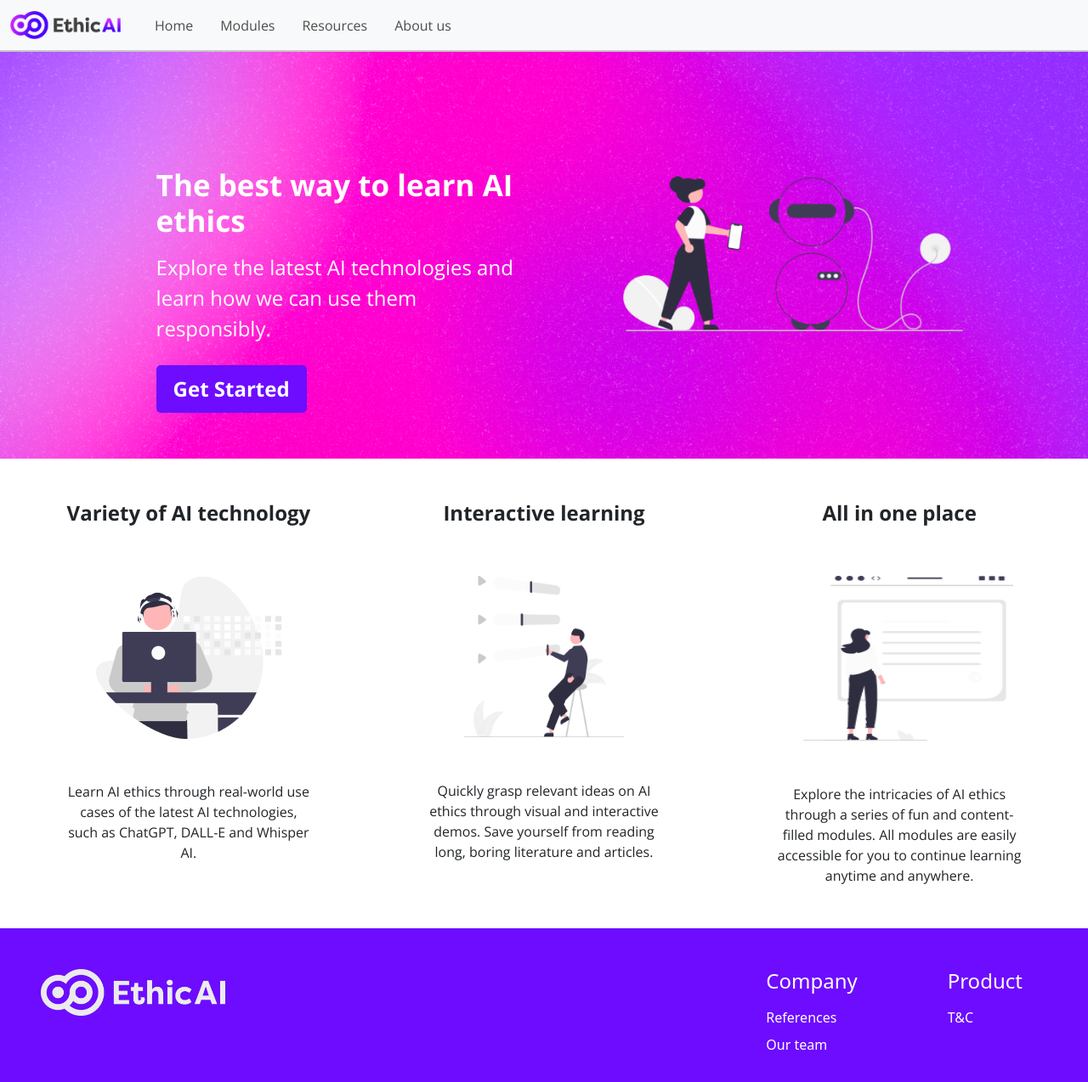
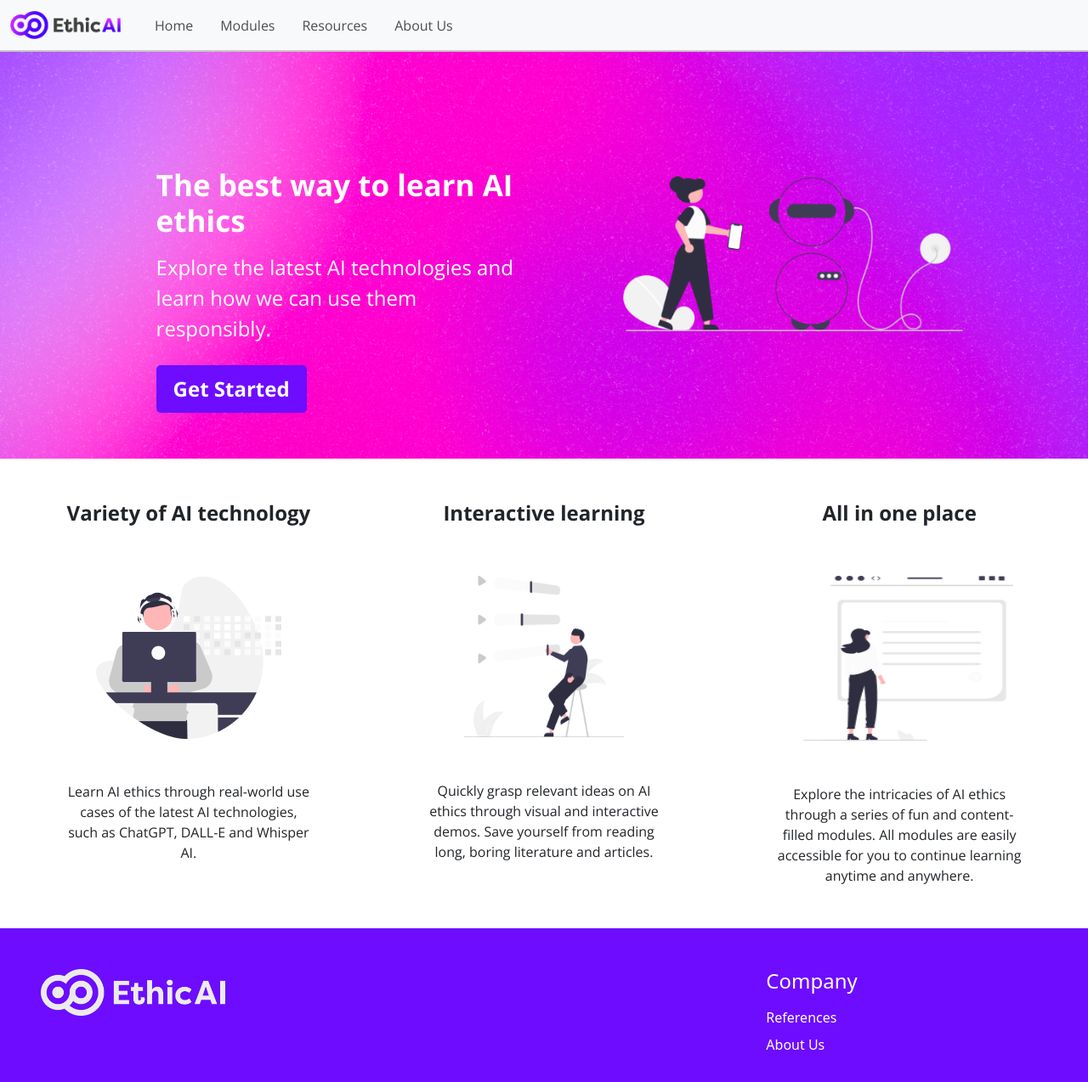
Before and after one commit to harslash/EthicAI, a Vue app in the folder project/ethicai-spa/: page / in a window 1280 px wide. Shown: the top 1274 px of the page at 85% size. Built offline with nearby package versions, Linux system fonts and the light colour scheme.

Commit message:
Updated nav bar and footer

```diff
--- a/project/ethicai-spa/src/components/reusable/nav-bar.vue
+++ b/project/ethicai-spa/src/components/reusable/nav-bar.vue
@@ -32,7 +32,9 @@
                     <a class="nav-link active" aria-current="page" href="#">Resources</a>
                 </li>
                 <li class="nav-item">
-                    <a class="nav-link active" aria-current="page" href="#">About us</a>
+                     <router-link class="nav-link" to="/about-us">
+                           About Us
+                    </router-link>
                 </li>
             </ul>
 
--- a/project/ethicai-spa/src/components/reusable/page-footer.vue
+++ b/project/ethicai-spa/src/components/reusable/page-footer.vue
@@ -4,7 +4,7 @@
       <div class="col-md-8 p-5">
         <img class src="../../assets/logo-bland.png" width="220"/>
       </div>
-      <div class="col-md-2 p-5">
+      <div class="col-md-4 p-5">
         <h4 class="mb-3">Company</h4>
         <ul class="footer-list">
           <li class="mb-2">
@@ -12,14 +12,12 @@
                 <a href="#">References</a>
             </router-link>
           </li>
-          <li class="mb-2"><a href="#">Our team</a></li>
+          <li class="mb-2">
+              <router-link to="/about-us">
+                <a href="#">About Us</a>
+              </router-link>
+          </li>
         </ul>
-      </div>
-      <div class="col-md-2 p-5">
-         <h4 class="mb-3">Product</h4>
-          <ul class="footer-list">
-            <li class="mb-2"><a href="#">T&C</a></li>
-          </ul>
       </div>
     </div>
   </div>
```
